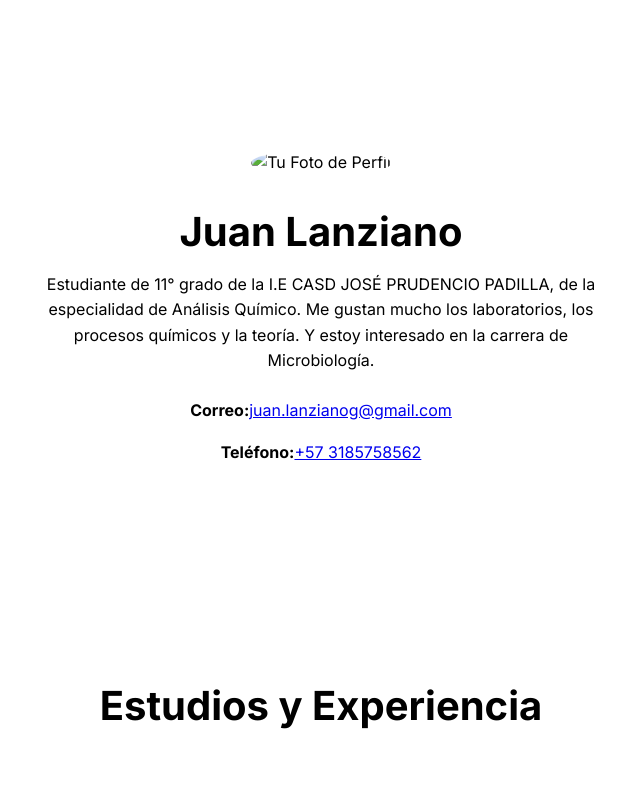
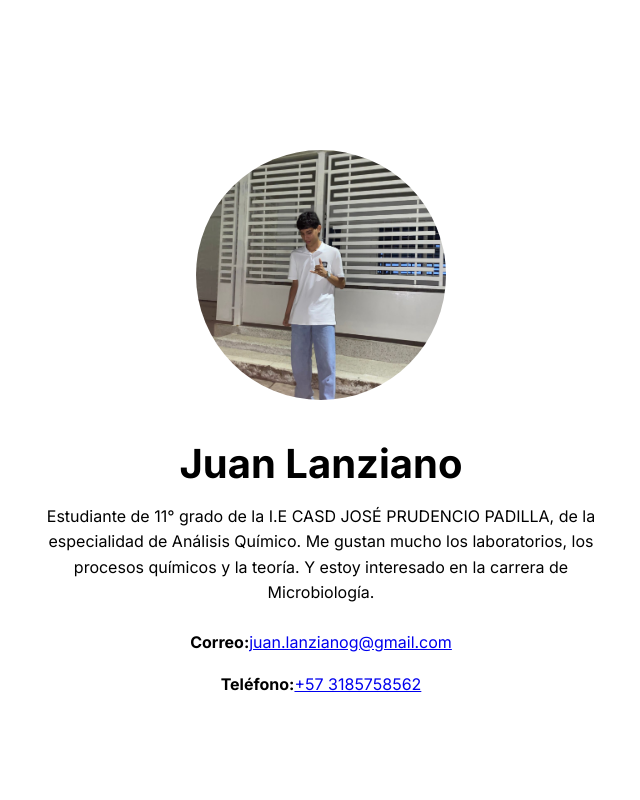
Before and after one commit to juanlanzianog/MILANDINGPAGE, a plain HTML site: page index.html in a window 1280 px wide. Shown: the top 800 px of the page, without its empty margins (319-959 px from the left). Drawn offline with Linux system fonts and the light colour scheme.

Commit message:
Update index.html

```diff
--- a/index.html
+++ b/index.html
@@ -23,7 +23,7 @@
 
     <section id="inicio" class="section profile-section">
         <div class="profile-container">
-            <img src="WhatsApp Image 2025-08-26 at 8.10.18 PM.jpeg." alt="Tu Foto de Perfil" class="profile-photo">
+            <img src="WhatsApp Image 2025-08-26 at 8.10.18 PM.jpeg" alt="Tu Foto de Perfil" class="profile-photo">
             <h1 class="profile-name">Juan Lanziano</h1>
             <p class="profile-summary">
                 Estudiante de 11° grado de la I.E CASD JOSÉ PRUDENCIO PADILLA, de la especialidad de Análisis Químico. Me gustan mucho los laboratorios, los procesos químicos y la teoría. Y estoy interesado en la carrera de Microbiología.
@@ -119,4 +119,5 @@
 
     <script src="./script.js"></script>
 </body>
+
 </html>
```
